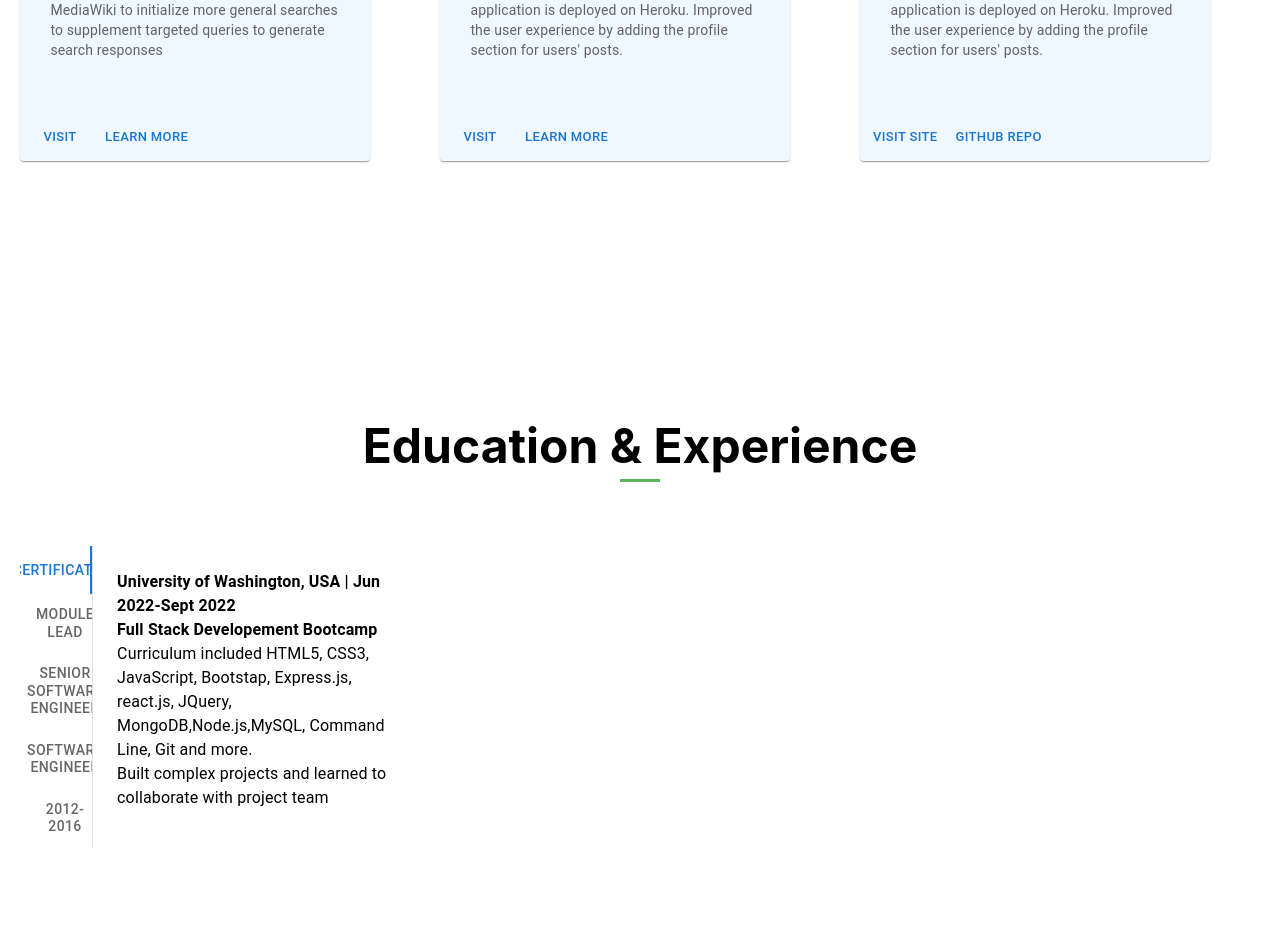
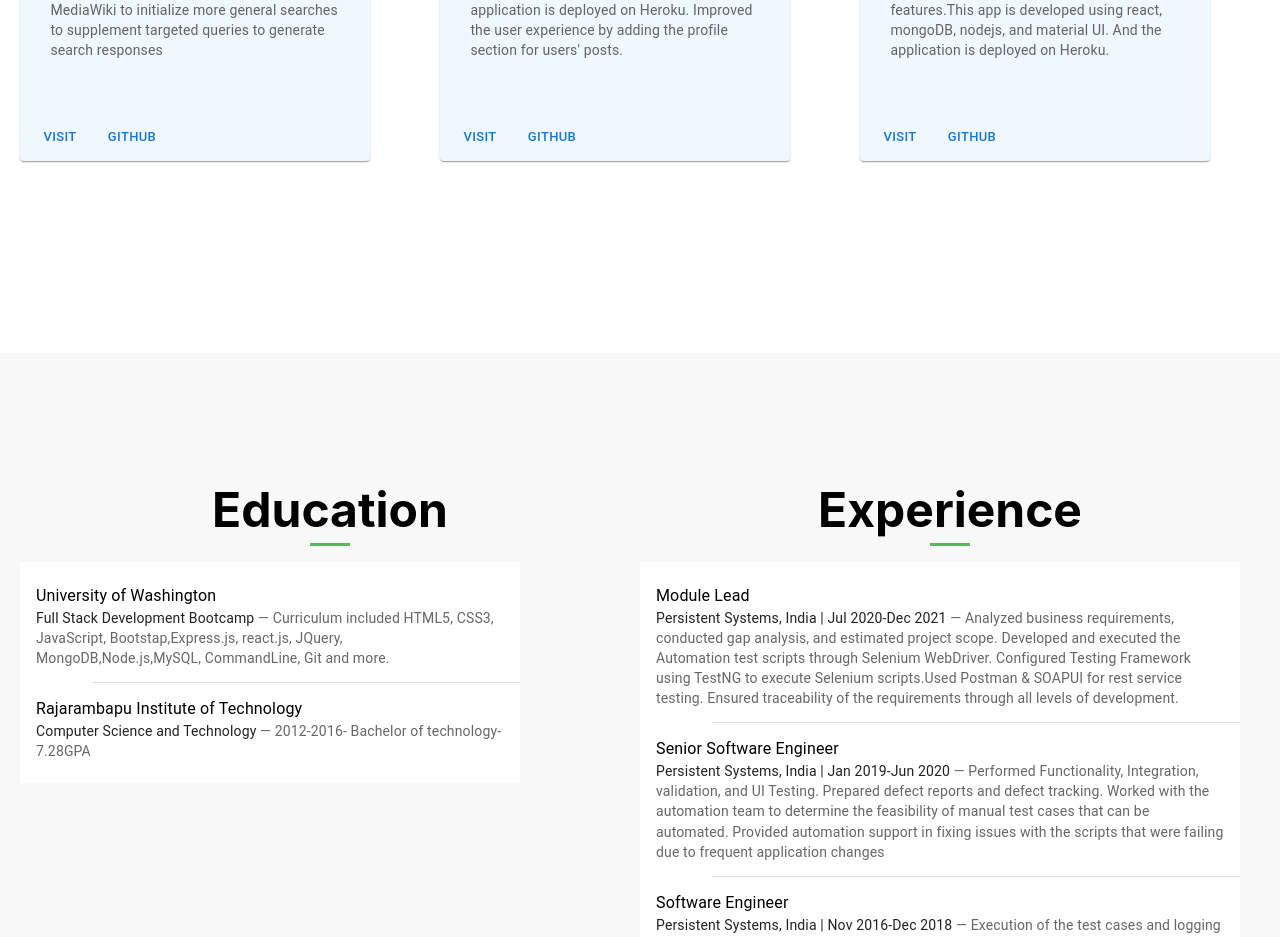
Before and after one commit to Akshu3011/React-Portfolio, a React (Create React App) app: page / in a window 1280 px wide. Shown: the part 2328-3265 px from the top of the page. Built offline with nearby package versions, Linux system fonts and the light colour scheme.

Commit message:
updated the code

```diff
--- a/src/components/Experience.css
+++ b/src/components/Experience.css
@@ -1,35 +1,47 @@
 .experience {
+    background-color: #f8f8f8;
+    margin: auto;
+    padding: 8rem 1rem 0 1rem;
     width: 100%;
 }
 
 .experience .container {
     width: 1240px;
-    margin: 4rem auto;
-    padding: 4rem 0rem;
+    margin: auto;
+    display: grid;
+    grid-template-columns: repeat(2, 1fr);
 }
+
+
+
 .experience h2 {
     font-size: 3rem;
     text-align: center;
 }
 
 
-.experience .container .content {
-    display: grid;
-    grid-template-columns: repeat(3,1fr);
-    grid-gap: 20px;
-    margin: 4rem 0;
-}
 
 
 
+@media screen and (max-width:940px) {
+    .experience .container {
+        grid-template-columns: 1fr;
+    }
 
-@media screen and (max-width: 940px) {
     .experience .container {
         width: 100%;
     }
 
-    .experience iframe {
-        width: 100%;
-        height: auto;
+    .experience .container img {
+        padding: 0rem;
+        width: auto;
+    }
+
+    .experience .container .col-2 {
+        padding: 0;
+    }
+
+    .experience button {
+        margin-bottom: 1rem;
     }
 }
--- a/src/components/Experience.js
+++ b/src/components/Experience.js
@@ -1,11 +1,18 @@
 import React from "react";
 import "./Experience.css";
-import PropTypes from "prop-types";
-import Tabs from "@mui/material/Tabs";
-import Tab from "@mui/material/Tab";
-import Typography from "@mui/material/Typography";
-import Box from "@mui/material/Box";
+//import PropTypes from "prop-types";
+//import Tabs from "@mui/material/Tabs";
+//import Tab from "@mui/material/Tab";
+//import Box from "@mui/material/Box";
+import List from '@mui/material/List';
+import ListItem from '@mui/material/ListItem';
+import Divider from '@mui/material/Divider';
+import ListItemText from '@mui/material/ListItemText';
+//import Avatar from '@mui/material/Avatar';
+import Typography from '@mui/material/Typography';
 
+
+/*
 function TabPanel(props) {
   const { children, value, index, ...other } = props;
 
@@ -49,10 +56,13 @@ const Experience = () => {
   return (
     <div className="experience" id="experience">
       <div className="container">
-          <h2>Education & Experience </h2>
+        <div className="col-1">
+      <h2>Education </h2>
         <span className="line"></span>
-        <div className="content">
-        <Box sx={{ flexGrow: 1, bgcolor: "background.paper", display: "flex" }}>
+        <div className="content" display="flex">
+          <Box
+            sx={{ flexGrow: 1, bgcolor: "background.paper", display: "flex" }}
+          >
             <Tabs
               orientation="vertical"
               variant="scrollable"
@@ -62,24 +72,52 @@ const Experience = () => {
               sx={{ borderRight: 1, borderColor: "divider" }}
             >
               <Tab label="Certification" {...a11yProps(0)} />
-            <Tab label="Module Lead" {...a11yProps(1)} />
-            <Tab label="Senior Software Engineer" {...a11yProps(2)} />
-            <Tab label="Software Engineer" {...a11yProps(3)} />
               <Tab label="2012-2016" {...a11yProps(4)} />
             </Tabs>
             <TabPanel value={value} index={0}>
               <h4>University of Washington, USA | Jun 2022-Sept 2022</h4>
               <h4>Full Stack Developement Bootcamp</h4>
               <p>
-              Curriculum included HTML5, CSS3, JavaScript, Bootstap, Express.js,
-              react.js, JQuery, MongoDB,Node.js,MySQL, Command Line, Git and
-              more.
+                Curriculum included HTML5, CSS3, JavaScript, Bootstap,
+                Express.js, react.js, JQuery, MongoDB,Node.js,MySQL, Command
+                Line, Git and more.
               </p>
               <p>
                 Built complex projects and learned to collaborate with project
                 team
               </p>
             </TabPanel>
+            <TabPanel value={value} index={4}>
+              <h4>Rajarambapu Institute of Technology | 2012 - 2016</h4>
+              <p>
+                Bachelor of technology- Rajarambpu Institute of Technology,India
+                - 7.28GPA
+              </p>
+            </TabPanel>
+          </Box>
+        </div>
+        </div>
+
+
+      <div className="col-2">
+        <h2>Education </h2>
+        <span className="line"></span>
+        <div className="content" display="flex">
+          <Box
+            sx={{ flexGrow: 1, bgcolor: "background.paper", display: "flex" }}
+          >
+            <Tabs
+              orientation="vertical"
+              variant="scrollable"
+              value={value}
+              onChange={handleChange}
+              aria-label="Vertical tabs example"
+              sx={{ borderRight: 1, borderColor: "divider" }}
+            >
+              <Tab label="Module Lead" {...a11yProps(1)} />
+              <Tab label="Senior Software Engineer" {...a11yProps(2)} />
+              <Tab label="Software Engineer" {...a11yProps(3)} />
+            </Tabs>
             <TabPanel value={value} index={1}>
               <h4>Persistent Systems, India | Jan 2019-Jun 2020</h4>
               <ul>
@@ -106,12 +144,13 @@ const Experience = () => {
               <h4>Persistent Systems, India | Jul 2020-Dec 2021</h4>
               <ul>
                 <li>
-                Performed Functionality, Integration, validation, and UI Testing
+                  Performed Functionality, Integration, validation, and UI
+                  Testing
                 </li>
                 <li>Prepared defect reports and defect tracking</li>
                 <li>
-                Worked with the automation team to determine the feasibility of
-                manual test cases that can be automated
+                  Worked with the automation team to determine the feasibility
+                  of manual test cases that can be automated
                 </li>
                 <li>
                   Provided automation support in fixing issues with the scripts
@@ -132,18 +171,132 @@ const Experience = () => {
                 <li>Executed automation regression batches in every release</li>
               </ul>
             </TabPanel>
-          <TabPanel value={value} index={4}>
-            <h4>Rajarambapu Institute of Technology | 2012 - 2016</h4>
-            <p>
-              Bachelor of technology- Rajarambpu Institute of Technology,India -
-              7.28GPA
-            </p>
-          </TabPanel>
           </Box>
         </div>
       </div>
     </div>
+    </div>
+
   );
-};
+};*/
+const Experience = () => {
+  return (
+    <div className="experience" id="experience">
+    <div className="container">
+      <div className="col-1">
+    <h2>Education </h2>
+      <span className="line"></span>
+
+    <List sx={{ width: '100%', maxWidth: 500, bgcolor: 'background.paper' }}>
+      <ListItem alignItems="flex-start">
+        <ListItemText
+          primary="University of Washington"
+          secondary={
+            <React.Fragment>
+              <Typography
+                sx={{ display: 'inline' }}
+                component="span"
+                variant="body2"
+                color="text.primary"
+              >
+                Full Stack Development Bootcamp
+              </Typography>
+              {" — Curriculum included HTML5, CSS3, JavaScript, Bootstap,Express.js, react.js, JQuery, MongoDB,Node.js,MySQL, CommandLine, Git and more."}
+            </React.Fragment>
+          }
+        />
+      </ListItem>
+      <Divider variant="inset" component="li" />
+      <ListItem alignItems="flex-start">
+        <ListItemText
+          primary="Rajarambapu Institute of Technology"
+          secondary={
+            <React.Fragment>
+              <Typography
+                sx={{ display: 'inline' }}
+                component="span"
+                variant="body2"
+                color="text.primary"
+              >
+                Computer Science and Technology
+              </Typography>
+              {" — 2012-2016- Bachelor of technology- 7.28GPA"}
+            </React.Fragment>
+          }
+        />
+      </ListItem>
+    </List>
+    </div>
+
+    <div className="col-2">
+    <h2>Experience </h2>
+      <span className="line" ></span>
+
+    <List sx={{ width: '100%', maxWidth: 600, bgcolor: 'background.paper' }}>
+      <ListItem alignItems="flex-start">
+        <ListItemText
+          primary="Module Lead"
+          secondary={
+            <React.Fragment>
+              <Typography
+                sx={{ display: 'inline' }}
+                component="span"
+                variant="body2"
+                color="text.primary"
+              >
+                Persistent Systems, India | Jul 2020-Dec 2021
+              </Typography>
+              {" — Analyzed business requirements, conducted gap analysis, and estimated project scope. Developed and executed the Automation test scripts through Selenium WebDriver. Configured Testing Framework using TestNG to execute Selenium scripts.Used Postman & SOAPUI for rest service testing. Ensured traceability of the requirements through all levels of development."}
+            </React.Fragment>
+          }
+        />
+      </ListItem>
+      <Divider variant="inset" component="li" />
+      <ListItem alignItems="flex-start">
+        <ListItemText
+          primary="Senior Software Engineer"
+          secondary={
+            <React.Fragment>
+              <Typography
+                sx={{ display: 'inline' }}
+                component="span"
+                variant="body2"
+                color="text.primary"
+              >
+                Persistent Systems, India | Jan 2019-Jun 2020
+              </Typography>
+              {" — Performed Functionality, Integration, validation, and UI Testing. Prepared defect reports and defect tracking. Worked with the automation team to determine the feasibility of manual test cases that can be automated. Provided automation support in fixing issues with the scripts that were failing due to frequent application changes"}
+            </React.Fragment>
+          }
+        />
+      </ListItem>
+
+      <Divider variant="inset" component="li" />
+      <ListItem alignItems="flex-start">
+        <ListItemText
+          primary="Software Engineer"
+          secondary={
+            <React.Fragment>
+              <Typography
+                sx={{ display: 'inline' }}
+                component="span"
+                variant="body2"
+                color="text.primary"
+              >
+                Persistent Systems, India | Nov 2016-Dec 2018
+              </Typography>
+              {" — Execution of the test cases and logging of the defects and communicating the same to On-site leads, development team, and client. Identifying and designing test scenarios and test cases. Performed Smoke testing, Sanity Testing. Executed automation regression batches in every release."}
+            </React.Fragment>
+          }
+        />
+      </ListItem>
+    </List>
+    </div>
+
+    </div>
+    </div>
+  );
+}
+
 
 export default Experience;
--- a/src/components/Projects.js
+++ b/src/components/Projects.js
@@ -6,10 +6,19 @@ import CardContent from "@mui/material/CardContent";
 import CardMedia from "@mui/material/CardMedia";
 import Button from "@mui/material/Button";
 import Typography from "@mui/material/Typography";
+import {Link} from 'react-scroll'
 
 import curate from "./images/curate2.JPG";
 import sarapp from "./images/Sarapp2.JPG";
 import garden from "./images/garden2.JPG";
+
+
+export const openInNewTab = (url) => {
+
+  const newWindow = window.open(url, '_blank', 'noopener,noreferrer');
+  if (newWindow) newWindow.opener = null;
+};
+
 
 const Projects = () => {
   return (
@@ -41,8 +50,12 @@ const Projects = () => {
                 </Typography>
               </CardContent>
               <CardActions>
-                <Button size="small">Visit</Button>
-                <Button size="small">Learn More</Button>
+              <Link href="#" onClick = {() => openInNewTab("https://kitanablade.github.io/curarte/")}>
+              <Button size="small">Visit</Button>
+                </Link>
+                <Link href="#" onClick = {() => openInNewTab("https://github.com/kitanablade/curarte.git")}>
+              <Button size="small">GitHub</Button>
+                </Link>
               </CardActions>
             </Card>
           </div>
@@ -70,9 +83,13 @@ const Projects = () => {
                 </Typography>
               </CardContent>
               <CardActions>
-                <Button size="small">Visit</Button>
-                <Button size="small">Learn More</Button>
-              </CardActions>
+              <Link href="#" onClick = {() => openInNewTab("https://sarapp-recipe-app.herokuapp.com/")}>
+              <Button size="small">Visit</Button>
+                </Link>
+                <Link href="#" onClick = {() => openInNewTab("https://github.com/anniech1/sarApp.git")}>
+              <Button size="small">GitHub</Button>
+                </Link>
+   </CardActions>
             </Card>
           </div>
           <div>
@@ -90,18 +107,23 @@ const Projects = () => {
                   Peas By Spring
                 </Typography>
                 <Typography variant="body2" color="text.secondary" className="card-text">
-                  Created a Recipe sharing blog that allows users to add their
-                  own recipes once they are logged in to the application. This
-                  application is developed using express.js, mysql2, Javascript,
-                  and handlebars. And the application is deployed on Heroku.
-                  Improved the user experience by adding the profile section for
-                  users' posts.
+                This application is a tool to plan out your garden using recommended or custom garden layouts, search functionality for plant specimens, & a plant library to import plants into your garden utilizing drag-and-drop features.This app is developed using react, mongoDB, nodejs, and material UI. And the application is deployed on Heroku.
                 </Typography>
               </CardContent>
               <CardActions>
-                <Button size="small">Visit Site</Button>
-                <Button size="small">GitHub Repo</Button>
-              </CardActions>
+              <Link href="#" onClick = {() => openInNewTab("https://peas-by-spring.herokuapp.com/")}>
+              <Button size="small">Visit</Button>
+                </Link>
+                <Link href="#" onClick = {() =>{
+
+                  var locs = ["https://github.com/Axeljk/garden-app-frontend.git ", "https://github.com/Axeljk/garden-app-backend.git"]
+
+			for (let i = 0; i < locs.length; i++) {
+				openInNewTab(locs[i])}
+      }}>
+              <Button size="small">GitHub</Button>
+                </Link>
+        </CardActions>
             </Card>
           </div>
         </div>
```
Also changed, not shown: src/components/About.js (+37 -17 lines). Lines whose indentation alone changed are shown as unchanged.
